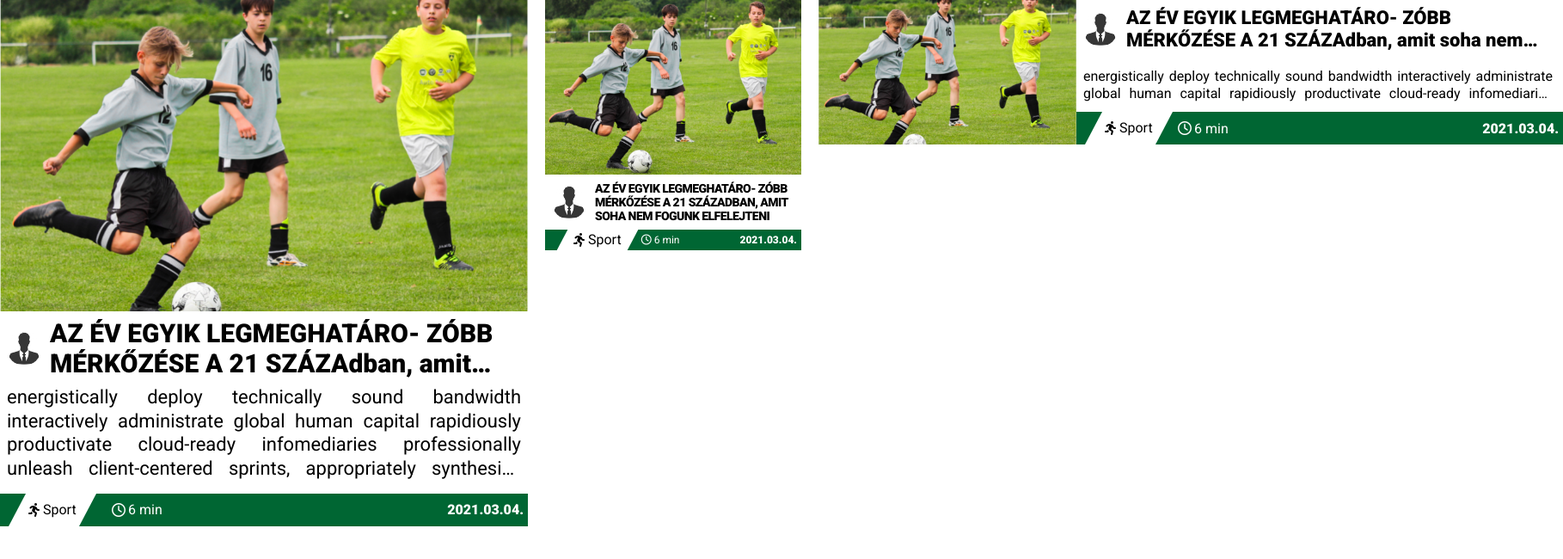
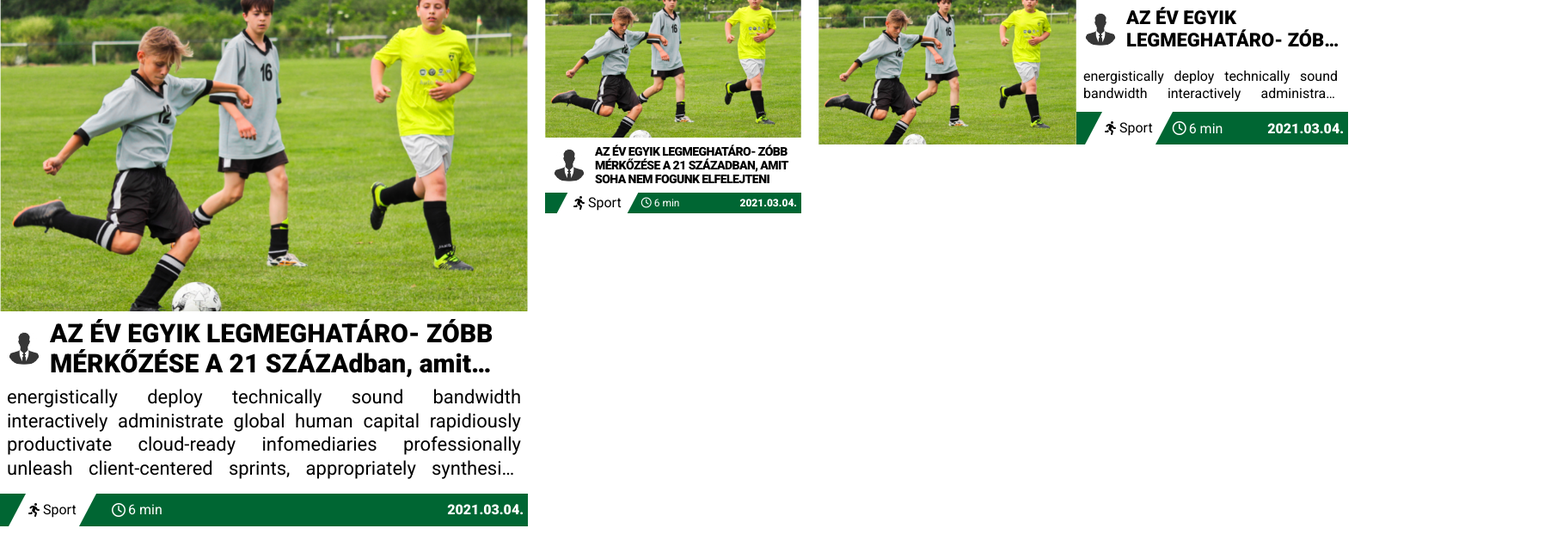
Before and after one commit to Nyika-Benedek/Finger-Practice, a plain HTML site: page Section-3/Feladat-5/index.html in a window 1280 px wide. Shown: the whole page at 86% size, 1818 px wide, since content can reach past the window. Drawn offline with Linux system fonts and the light colour scheme.

Commit message:
quick fix

```diff
--- a/Section-3/Feladat-5/style.css
+++ b/Section-3/Feladat-5/style.css
@@ -59,7 +59,6 @@ body, html {
 
 .title > .content {
     flex-grow: 1;
-    width: 500px;
     font-weight: 900;
     font-size: 30px;
     line-height: 35px;
@@ -100,7 +99,10 @@ img {
 /* --- SMALL CARD --- */
 .card.card-small {
     width: 298px;
-    height: 273px;
+}
+
+.card-small #card-img {
+    height: 160px;
 }
 
 .card-small .title > .content {
@@ -124,7 +126,6 @@ img {
 }
 
 .card-small .ago {
-    height: 24px;
     margin-left: 20px;
 
     font-weight: 500;
@@ -158,6 +159,7 @@ img {
     display: flex;
     flex-direction: column;
     height: 168px;
+    width: 316px;
     justify-content: space-between;
 }
 
@@ -256,6 +258,10 @@ img {
     line-height: 19px;
 }
 
+.card-wide .ago {
+    padding-left: 20px;
+}
+
 .date {
     display: flex;
     align-items: center;
```
